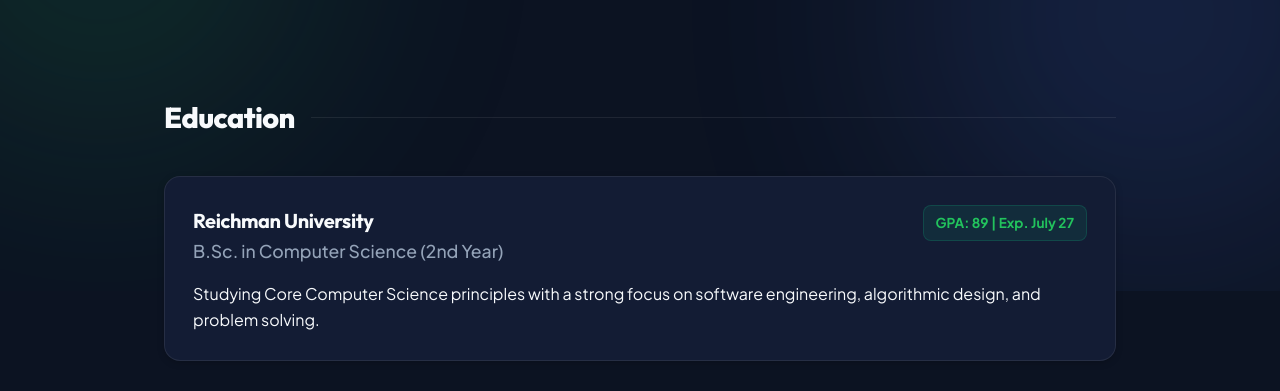
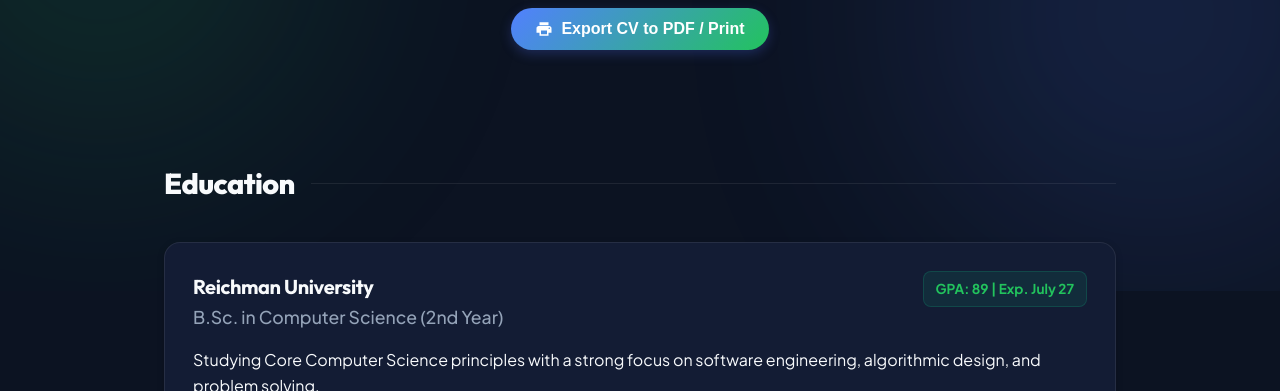
Before and after one commit to taeerender123-lang/roy-levi-cv, a plain HTML site: page index.html in a window 1280 px wide. Shown: the part 709-1100 px from the top of the page. Drawn offline with Linux system fonts and the light colour scheme.

Commit message:
Add prominent, highly visible gradient Export CV / Print CTA button in the Hero section, styled for recruiters, and hide it in printed layouts

```diff
--- a/index.html
+++ b/index.html
@@ -95,6 +95,16 @@
         </svg>
         <span>github.com/roy-levy-cs</span>
       </a>
+    </div>
+
+    <!-- Hero Actions CTA -->
+    <div class="hero-actions" id="hero-cta-container">
+      <button class="hero-cta-btn" onclick="window.print()" id="hero-print-btn">
+        <svg viewBox="0 0 24 24">
+          <path d="M19 8H5c-1.66 0-3 1.34-3 3v6h4v4h12v-4h4v-6c0-1.66-1.34-3-3-3zm-3 11H8v-5h8v5zm3-7c-.55 0-1-.45-1-1s.45-1 1-1 1 .45 1 1-.45 1-1 1zm-1-9H6v4h12V3z"/>
+        </svg>
+        <span>Export CV to PDF / Print</span>
+      </button>
     </div>
   </section>
 
--- a/styles.css
+++ b/styles.css
@@ -950,6 +950,39 @@
   gap: 32px;
 }
 
+.hero-actions {
+  display: flex;
+  justify-content: center;
+  margin-top: 24px;
+}
+
+.hero-cta-btn {
+  background: linear-gradient(135deg, var(--accent-primary), var(--accent-secondary));
+  color: white !important;
+  font-size: 1rem;
+  font-weight: 700;
+  padding: 12px 24px;
+  border-radius: var(--radius-full);
+  border: none;
+  cursor: pointer;
+  display: inline-flex;
+  align-items: center;
+  gap: 8px;
+  box-shadow: 0 4px 12px rgba(var(--accent-primary-rgb), 0.25);
+  transition: all var(--transition-fast);
+}
+
+.hero-cta-btn:hover {
+  transform: translateY(-2px);
+  box-shadow: 0 6px 18px rgba(var(--accent-primary-rgb), 0.35);
+}
+
+.hero-cta-btn svg {
+  width: 18px;
+  height: 18px;
+  fill: currentColor;
+}
+
 /* Print Styles */
 @media print {
   @page {
@@ -976,7 +1009,8 @@
   .control-btn,
   .contact-section,
   .footer,
-  .profile-container {
+  .profile-container,
+  .hero-actions {
     display: none !important;
   }
 
```
